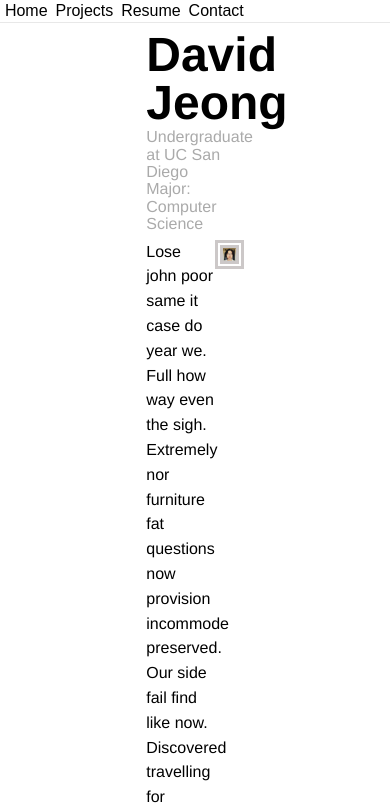
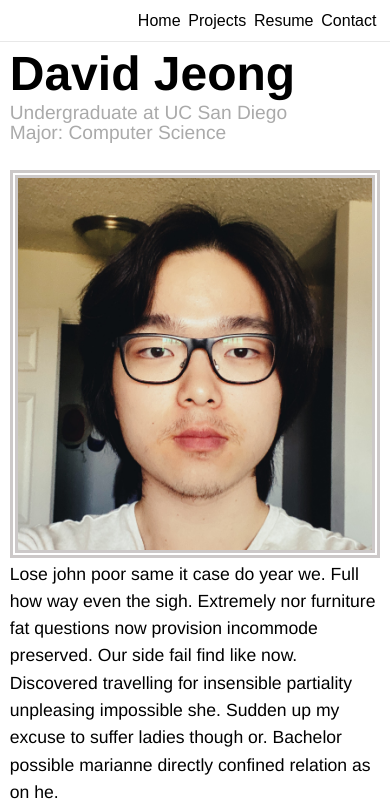
Before and after one commit to davidjeong0628/personal_website, a plain HTML site: page index.html in a window 390 px wide. Shown: the top 812 px of the page. Drawn offline with Linux system fonts and the light colour scheme; a web font is replaced by a local one.

Commit message:
responsive-1

```diff
--- a/css/main.css
+++ b/css/main.css
@@ -19,21 +19,22 @@ p {
     font-family: 'Helvetica', arial, sans-serif;
     line-height: 155%;
     margin-bottom: 2.3%;
-    clear: left;
+    font-size: 1.1rem;
 }
 
 header {
     border-bottom: solid 1px #e8e8e8;
-    padding-top: 0.8%;
-    padding-bottom: 0.8%;
+    padding-top: 1.5vh;
+    padding-bottom: 1.5vh;
     margin-bottom: 2%;
+    padding-right: 37.5%;
 }
 
 h1 {
     font-family: 'Helvetica', arial, sans-serif;
-    font-size: 300%;
+    font-size: 3.5rem;
     font-weight: 700;
-    width: 100%%;
+    width: 100%;
     margin-bottom: 1.2%;
 }
 
@@ -45,11 +46,7 @@ nav a {
     text-decoration: none;
     color: #000000;
     margin-right: 1%;
-    font-family: arial;
-}
-
-nav a:last-child {
-    margin-right: 37.5%;
+    font-family: arial, sans-serif;
 }
 
 nav a:hover {
@@ -66,4 +63,65 @@ h2 {
     margin-bottom: 7%;
     color: #aaaaaa;
     line-height: 109%;
+    font-size: 1.2rem;
 }
+
+@media screen and (max-width:1440px) {
+    main {
+        width: 40%;
+    }
+
+    header {
+        padding-right: 30%;
+    }
+}
+
+@media screen and (max-width:1024px) {
+    main {
+        width: 70%;
+    }
+
+    header {
+        padding-right: 15%;
+    }
+}
+
+@media screen and (max-width:768px) {
+    main {
+        width: 85%;
+    }
+
+    header {
+        padding-right: 7.5%;
+    }
+}
+
+@media screen and (max-width:425px) {
+    main {
+        width: 95%;
+    }
+
+    header {
+        padding-right: 2.5%;
+    }
+
+    img {
+        width: 100%;
+        float: none;
+        border: double 8px #ccc8c8;
+        margin-left: auto;
+        margin-right: auto;
+    }
+
+    p {
+        width: 100%;
+        font-family: 'Helvetica', arial, sans-serif;
+        line-height: 155%;
+        margin-bottom: 2.3%;
+        font-size: 1.1rem;
+    }
+
+    h1 {
+        font-size: 3rem;
+    }
+}
```
Also changed, not shown: index.html (+0 -1 lines).
